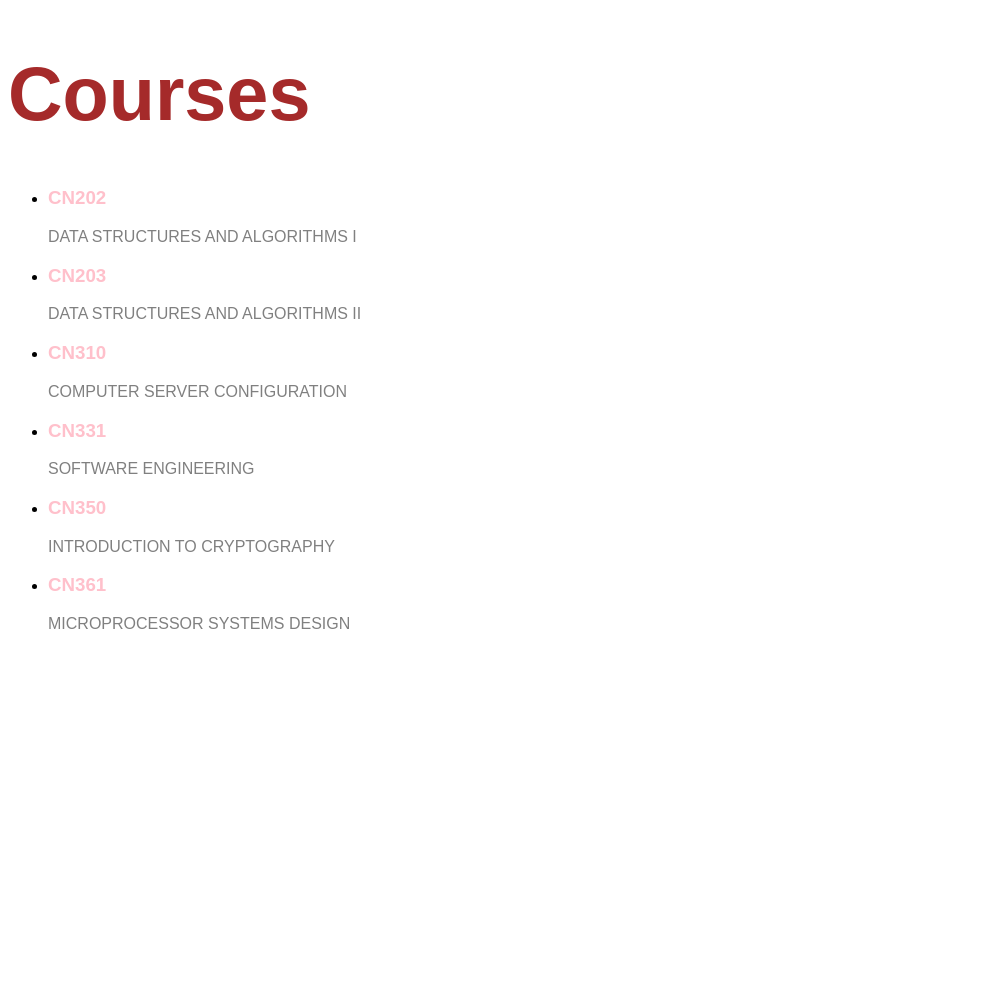
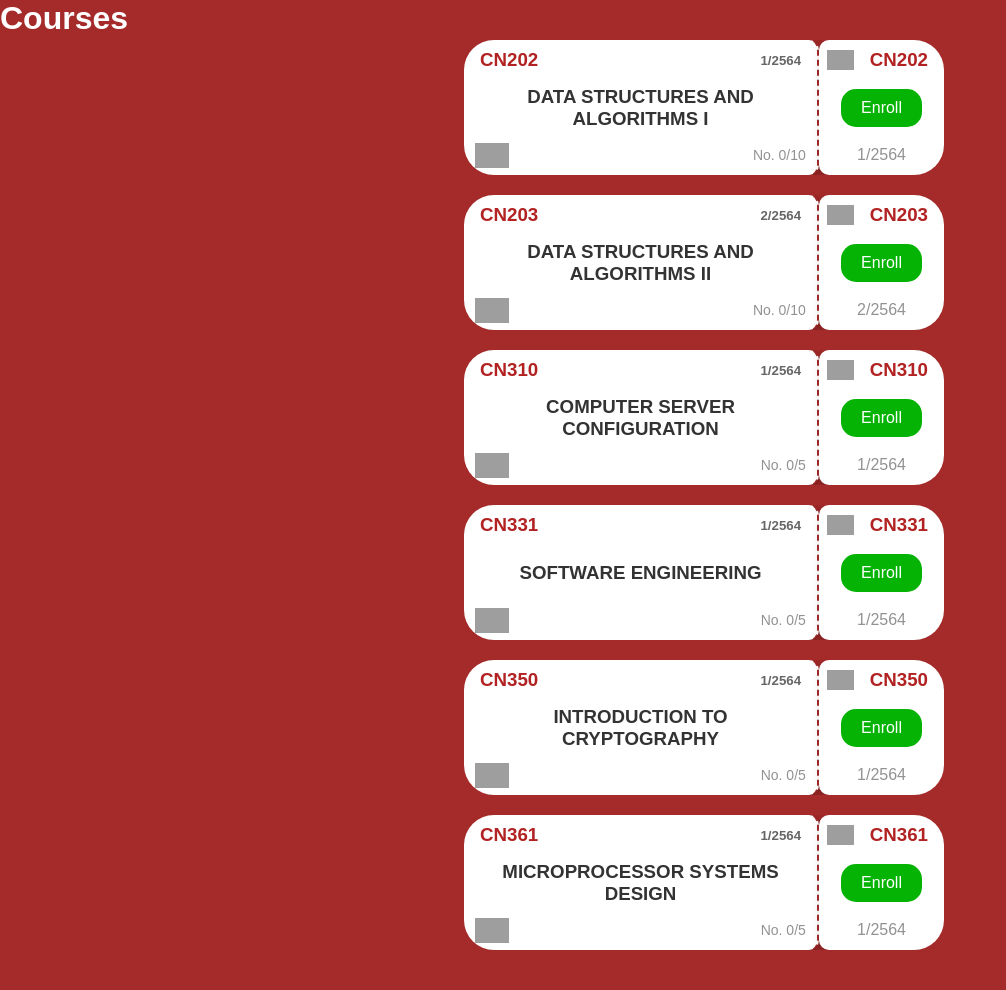
Before and after one commit to YOKxPIE/YOKxPIE.github.io, a Django app: page / in a window 1280 px wide. Shown: the whole page, without its empty margins (0-1006 px from the left). Before the commit the page ends 629 px from the top, so only its background shows below. Run offline with Django 3.2, Linux system fonts and the light colour scheme; data comes from the database, SQL or seed files in the repository; both versions use the stored data as it was after the commit; grey boxes are pictures that could not be loaded.

Commit message:
test courses interface

```diff
--- a/YOKxPIERegistration/urls.py
+++ b/YOKxPIERegistration/urls.py
@@ -24,7 +24,7 @@ urlpatterns = [
     # path('course/', include('courses.urls')),
 
     # ทดลอง
-    path('', include('courses.urls')),
+    path('', include('courses.urls')), #อาจจะเป็นcoursesแทน
 
     # ที่คิดในหัวว่าอยากมี
     # path('login/', ),
--- a/courses/templates/courses/index.html
+++ b/courses/templates/courses/index.html
@@ -3,12 +3,55 @@
 {% block body %}
 
     <h1>Courses</h1>
-    <ul>
+    <!-- อันเก่า
+    <ul> -->
+    <div class="container">
         {% for course in courses %}
             {% if course.status %}
-                <li><h3>{{course.c_code}}</h3> <p>{{course.c_name}}</p></li>
+                <!-- อันเก่า
+                <li><h3>{{course.c_code}}</h3> <p>{{course.c_name}}</p></li> -->
+                <div class="ticket">
+                    <div class="left">
+                        <div class="head">
+                            <div class="h-l">
+                                <h3>{{course.c_code}}</h3>
+                            </div>
+                            <div class="h-r">
+                                <h5>{{course.semester}}/{{course.a_year}}</h5>
+                            </div>
+                        </div>
+                        <div class="cname">
+                            <h3>{{course.c_name}}</h3>
+                        </div>
+                        <div class="footer">
+                            <div class="ft-l">
+                                <img src="TUlogoHor.png" alt="">
+                            </div>
+                            <div class="ft-r">
+                                <p>No. {{course.count_stu}}/{{course.max_stu}}</p>
+                            </div>
+                        </div>
+                    </div>
+                    <div class="right">
+                        <div class="head">
+                            <div class="h-l">
+                                <img src="Thammasat_main_logo.png" alt="">
+                            </div>
+                            <div class="h-r">
+                                <h3>{{course.c_code}}</h3>
+                            </div>
+                        </div>
+                        <div class="content">
+                            <a href="#">Enroll</a>  <!-- don't forget to link -->
+                        </div>
+                        <div class="footer">
+                            <p>{{course.semester}}/{{course.a_year}}</p>
+                        </div>
+                    </div>
+                </div>
             {% endif %}
         {% endfor %}
-    </ul>
+    </div>
+    <!-- </ul> -->
 
 {% endblock %}
--- a/static/css/style.css
+++ b/static/css/style.css
@@ -1,4 +1,4 @@
-* {
+/** {
     font-family: Arial, Helvetica, sans-serif;
 }
 
@@ -14,3 +14,184 @@ h3 {
 p {
     color: gray;
 }
+
+อันเก่า
+*/
+
+* {
+    margin: 0;
+    padding: 0;
+    box-sizing: border-box;
+    font-family: Arial, Helvetica, sans-serif;
+}
+
+body {
+    display: flex;
+    /*justify-content: center;
+    align-items: center;*/
+    min-height: 100vh;
+    background-color: brown;
+    background-attachment: fixed;
+}
+
+
+/* ============temporary============ */
+h1 {
+    color: white;
+}
+/* ============temporary============ */
+
+.container {
+    position: relative;
+    width: 2000px;
+    padding: 20px;
+    /*display: flex;*/
+    justify-content: center;
+    align-items: center;
+    /*flex-wrap: wrap;*/
+}
+
+.container .ticket {
+    position: relative;
+    width: 480px;
+    height: 135px;
+    /*background: white;*/
+    margin: 20px auto;
+    border-radius: 30px;
+    overflow: hidden;
+    /*box-shadow: 3px 3px 10px rgba(0, 0, 0, 0.25);*/
+    text-align: center;
+    display: flex;
+}
+
+.container .ticket .left {
+    /*background: gray;*/
+    width: 355px;
+
+    /*border-right: 2px dashed #e5e5e5;*/
+    /* use color looklike background */
+    border-right: 2px dashed brown;
+    background: white;
+    border-bottom-right-radius: 10px;
+    border-top-right-radius: 10px;
+    box-shadow: 3px 3px 10px rgba(0, 0, 0, 0.25);
+}
+
+.container .ticket .left .head {
+    display: flex;
+    justify-content: space-between;
+    align-items: center;
+    height: 40px;
+    /*background: darkgreen;*/
+}
+
+.container .ticket .left .head .h-l {
+    padding-left: 1rem;
+    color: firebrick;
+}
+
+.container .ticket .left .head .h-r {
+    padding-right: 1rem;
+    color: #666666;
+}
+
+.container .ticket .left .cname {
+    height: 55px;
+    /*background: darkslateblue;*/
+    justify-content: center;
+    align-items: center;
+    text-align: center;
+    display: flex;
+    padding: 1rem;
+    color: rgb(51, 51, 51);
+}
+
+.container .ticket .left .footer {
+    display: flex;
+    justify-content: space-between;
+    align-items: center;
+    height: 40px;
+    /*background: darkgreen;*/
+}
+
+.container .ticket .left .footer .ft-l {
+    display: flex;
+    padding-left: .7rem;
+}
+
+.container .ticket .left .footer .ft-l img {
+    height: 25px;
+}
+
+.container .ticket .left .footer .ft-r {
+    display: flex;
+    padding-right: .7rem;
+}
+
+.container .ticket .left .footer .ft-r p{
+    font-size: 14px;
+    color: #929292;
+}
+
+.container .ticket .right {
+    width: 125px;
+    background: white;
+    border-top-left-radius: 10px;
+    border-bottom-left-radius: 10px;
+    box-shadow: 3px 3px 10px rgba(0, 0, 0, 0.25);
+}
+
+.container .ticket .right .head {
+    align-items: center;
+    display: flex;
+    height: 40px;
+    /*background: darkgreen;*/
+    justify-content: space-between;
+}
+
+.container .ticket .right .head .h-l {
+    display: flex;
+    padding-left: .5rem;
+}
+
+.container .ticket .right .head .h-r {
+    color: firebrick;
+    padding-right: 1rem;
+}
+
+.container .ticket .right .head .h-l img {
+    height: 20px;
+}
+
+.container .ticket .right .content {
+    height: 55px;
+    justify-content: center;
+    align-items: center;
+    text-align: center;
+    display: flex;
+    /*background: gray;*/
+}
+
+.container .ticket .right .footer {
+    display: flex;
+    justify-content: center;
+    align-items: center;
+    height: 40px;
+    /*color: #666666;*/
+    color: #929292;
+}
+
+.container .ticket .right .content a {
+    position: relative;
+    display: inline-block;
+    padding: 10px 20px;
+    background: rgb(5, 179, 5);
+    color: white;
+    border-radius: 15px;
+    text-decoration: none;
+    transition: 0.5s;
+}
+
+.container .ticket .right .content a:hover {
+    background: rgb(28, 134, 28);
+}
```
Also changed, not shown: db.sqlite3.
